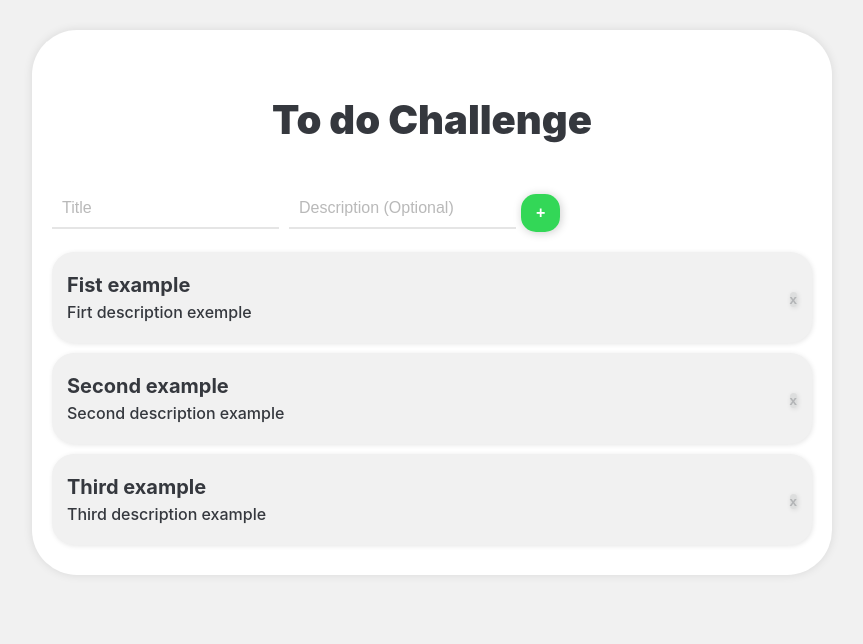
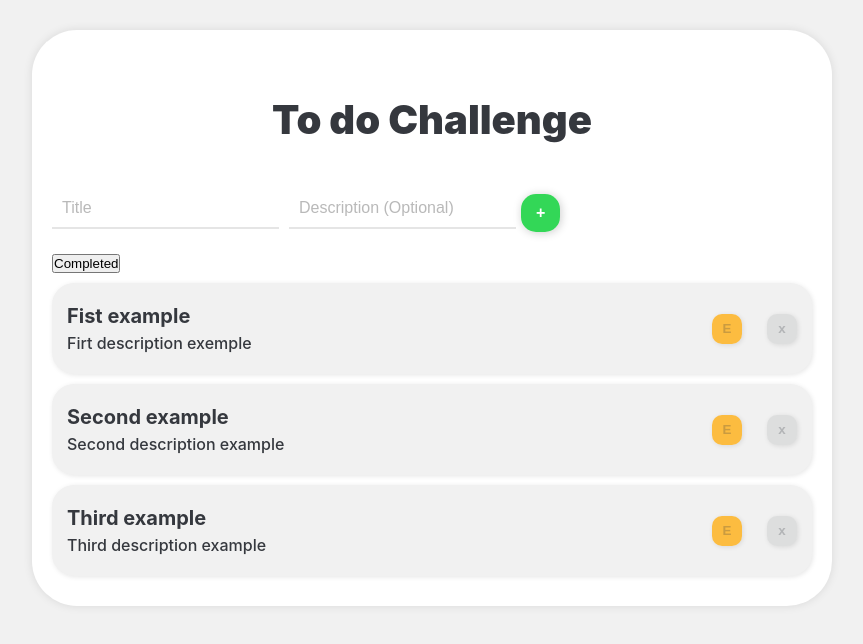
Before and after one commit to Lucasasdev/to-do-list, a React (Create React App) app: page / in a window 1280 px wide. Shown: the top 644 px of the page, without its empty margins (208-1071 px from the left). Built offline with nearby package versions, Linux system fonts and the light colour scheme.

Commit message:
feat: add edit verification and set filter button

```diff
--- a/src/App.css
+++ b/src/App.css
@@ -6,6 +6,14 @@
   padding: 20px;
   box-shadow: 0px 0px 10px rgba(0, 0, 0, 0.1);
   background-color: #ffffff;
+}
+
+/*All filter button*/
+.all-filter-button-container {
+  margin: 10px 10px 10px 0px;
+}
+
+.all-filter-button {
 }
 
 @media (max-width: 850px) {
--- a/src/App.jsx
+++ b/src/App.jsx
@@ -62,15 +62,34 @@ function App() {
     setTasks(newTasks);
   };
 
+  const handleTaskEdition = (taskId, newTitle, newDescription) => {
+    if (!newTitle) {
+      alert("The title is required!");
+      return;
+    }
+    const newTasks = tasks.map((task) => {
+      if (task.id === taskId) {
+        return { ...task, title: newTitle, description: newDescription };
+      }
+      return task;
+    });
+
+    setTasks(newTasks);
+  };
+
   return (
     <>
       <div className="app-container">
         <Header />
         <InputTask handleTaskAddition={handleTaskAddition} />
+        <div className="all-filter-button-container ">
+          <button className="all-filter-button">Completed</button>
+        </div>
         <Tasks
           tasks={tasks}
           handleTaskClick={handleTaskClick}
           handleTaskDeletetion={handleTaskDeletetion}
+          handleTaskEdition={handleTaskEdition}
         />
       </div>
     </>
--- a/src/components/task/Task.jsx
+++ b/src/components/task/Task.jsx
@@ -1,6 +1,18 @@
 import "./Task.css";
 
-const Task = ({ task, handleTaskClick, handleTaskDeletetion }) => {
+const Task = ({
+  task,
+  handleTaskClick,
+  handleTaskDeletetion,
+  handleTaskEdition,
+}) => {
+  const handleEdit = () => {
+    const newTitle = prompt("Enter the new title:");
+    const newDescription = prompt("Enter the new description:");
+
+    handleTaskEdition(task.id, newTitle, newDescription);
+  };
+
   return (
     <div
       className="task-container"
@@ -14,7 +26,12 @@ const Task = ({ task, handleTaskClick, handleTaskDeletetion }) => {
         <p className="description">{task.description}</p>
       </div>
 
-      <div className="icon-container">
+      <div className="edit-button-container">
+        <button className="edit-task-button" onClick={handleEdit}>
+          E
+        </button>
+      </div>
+      <div className="remove-task-container">
         <button
           className="remove-task-button"
           onClick={() => handleTaskDeletetion(task.id)}
--- a/src/components/tasks/Tasks.jsx
+++ b/src/components/tasks/Tasks.jsx
@@ -1,6 +1,11 @@
 import Task from "../task/Task";
 
-const Tasks = ({ tasks, handleTaskClick, handleTaskDeletetion }) => {
+const Tasks = ({
+  tasks,
+  handleTaskClick,
+  handleTaskDeletetion,
+  handleTaskEdition,
+}) => {
   return (
     <>
       {tasks.map((task) => (
@@ -9,6 +14,7 @@ const Tasks = ({ tasks, handleTaskClick, handleTaskDeletetion }) => {
           task={task}
           handleTaskClick={handleTaskClick}
           handleTaskDeletetion={handleTaskDeletetion}
+          handleTaskEdition={handleTaskEdition}
         />
       ))}
     </>
```
